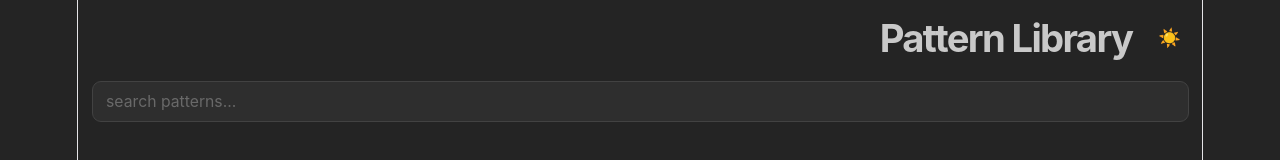
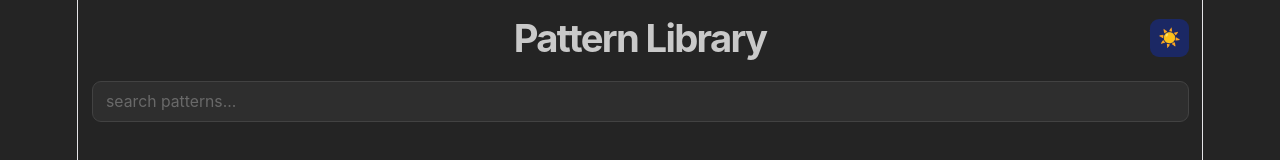
Before and after one commit to patyki4/pattern-library, a React (Vite) app in the folder pattern-frontend/: page / in a window 1280 px wide. Shown: the top 160 px of the page. Built offline with nearby package versions, Linux system fonts and the light colour scheme; no server answers.

Commit message:
even more cosmetics

```diff
--- a/pattern-frontend/src/App.css
+++ b/pattern-frontend/src/App.css
@@ -183,14 +183,22 @@
   }
 }
 
+:root[data-mantine-color-scheme="light"] {
+  --card-shadow: rgba(0, 0, 0, 0.597);
+}
+
+:root[data-mantine-color-scheme="dark"] {
+  --card-shadow: rgba(105, 137, 255, 0.428);
+}
+
 .hoverCard {
   transform: translateY(0) scale(1);
   transition: transform 200ms ease, box-shadow 200ms ease;
   border: "black";
-  box-shadow: -6px -6px 40px rgb(0, 0, 0);
+  box-shadow: -6px -6px 40px rgba(0, 0, 0, 0.597);
 }
 
 .hoverCard:hover {
   transform: translateY(-6px) scale(1.04);
-  box-shadow: 0px 0px 50px 10px rgba(255, 255, 255, 0.278);
+  box-shadow: 0px 0px 40px 10px var(--card-shadow);
 }
--- a/pattern-frontend/src/components/PatternCard.tsx
+++ b/pattern-frontend/src/components/PatternCard.tsx
@@ -19,7 +19,7 @@ function PatternCard({ pattern, index, onClick }: PatternCardProps) {
         overflow: "hidden",
         display: "inline-block",
         marginLeft: index === 0 ? 0 : -20,
-        marginBottom: -40,
+        marginBottom: -(index % 3)*25-40,
         position: "relative",
         padding:"sm"
         }}
--- a/pattern-frontend/src/components/PatternForm.tsx
+++ b/pattern-frontend/src/components/PatternForm.tsx
@@ -55,6 +55,10 @@ function PatternForm({ onSubmit }: PatternFormProps) {
             placeholder="pattern title"
             value={title}
             onChange={(e) => setTitle(e.currentTarget.value)}
+            style={{
+                width: "100%",
+                marginBottom: "1rem",
+            }}
             />
 
             <TextInput
--- a/pattern-frontend/src/components/PatternGrid.tsx
+++ b/pattern-frontend/src/components/PatternGrid.tsx
@@ -1,4 +1,3 @@
-import { Card, Image, Text } from "@mantine/core";
 import type { Pattern } from "../types/Pattern";
 import PatternCard from "./PatternCard";
 
@@ -16,7 +15,17 @@ function PatternGrid({ patterns, onSelectPattern }: PatternGridProps) {
     );
 
 return (
-    <div style={{ width: "95vw", overflow: "visible", marginTop: 50,  marginBottom: "5rem"  }}>
+    <div
+        style={{
+            width: "100%",
+            boxSizing: "border-box",
+            paddingLeft: "2rem",
+            paddingRight: "2rem",
+            overflow: "visible",
+            marginTop: 50,
+            marginBottom: "5rem",
+        }}
+        >
         {rows.map((row, rowIndex) => (
             <div
                 key={rowIndex}
--- a/pattern-frontend/src/pages/PatternLibraryPage.tsx
+++ b/pattern-frontend/src/pages/PatternLibraryPage.tsx
@@ -103,19 +103,27 @@ function PatternLibraryPage() {
         }}
         >
         <div style={{ width: "100%", padding: "var(--mantine-spacing-sm)"}}>
-        <Group
-            justify="flex-end">
+            <div
+                style={{
+                    display: "grid",
+                    gridTemplateColumns: "1fr auto 1fr",
+                    alignItems: "center",
+                }}
+                >
+                <div />
                 <Title order={1}>
                     Pattern Library
                 </Title>
+                <div style={{justifySelf: "end"}}>
                     <ActionIcon
                     onClick={toggleTheme}
-            variant="subtle"
+                    variant="light"
                     size="lg"
                     >
                     {colorScheme === "dark" ? "☀️" : "🌙"}
                     </ActionIcon>
-        </Group>
+                </div>
+            </div>
         <section style={{ marginBottom: "1rem" }}></section>
           <TextInput
             value={search}
```
Lines whose indentation alone changed are shown as unchanged.
